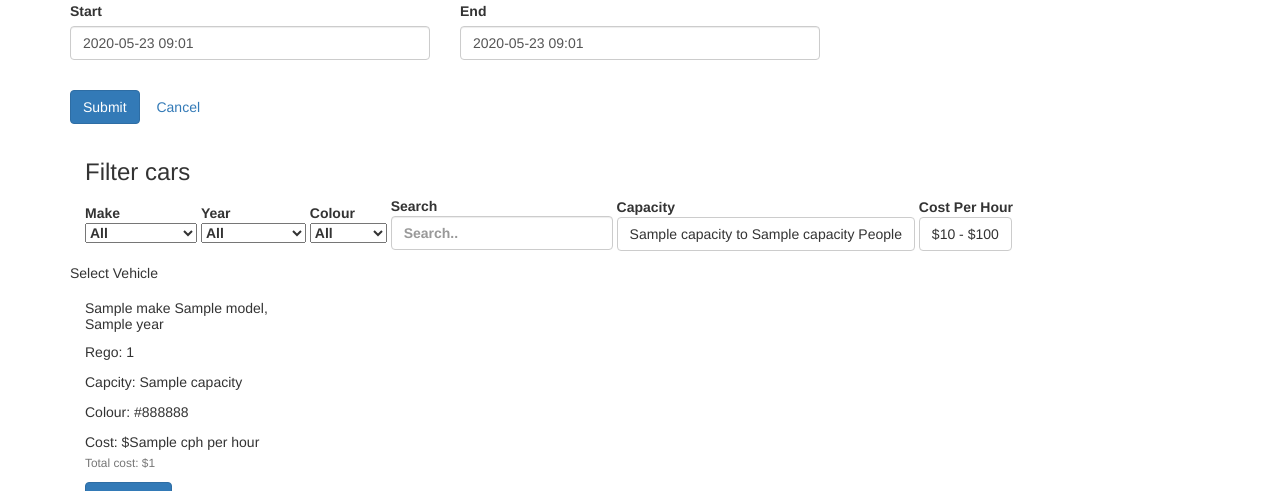
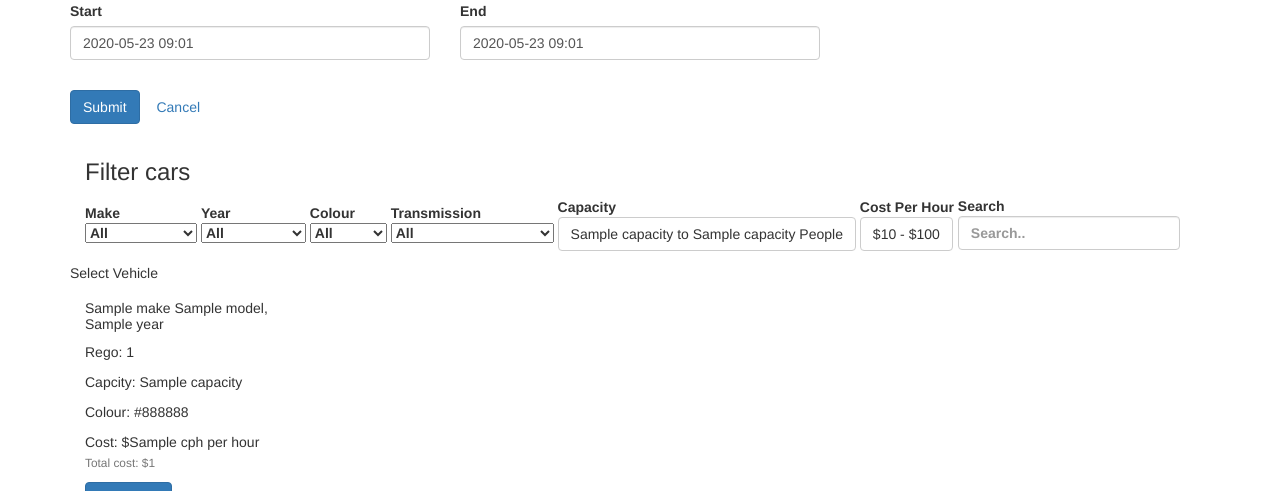
Before and after one commit to jordanwoodroffe/Rental-management, a Flask app: template templates/booking.html in a window 1280 px wide. Shown: the part 151-642 px from the top of the page. Run offline with Flask 2, Linux system fonts and the light colour scheme; tables that the repository leaves empty hold one stand-in row (values such as "Sample post"); the template is opened without the code that fills it: values that come from a table or form of the project are taken from there, most other values are stand-ins (such as "Sample title", 1, 10 or a date in 2020); parts of the project's set-up code (start-up, migrations or seed data) failed here and were passed over; some libraries are stand-ins or nearby versions.

Commit message:
add transmission to filter bar

```diff
--- a/static/scripts/booking.js
+++ b/static/scripts/booking.js
@@ -1,55 +1,3 @@
-function capacityChanged(){
-  capacityVal = document.getElementById('capacity-filter').value
-  var x = document.getElementsByClassName("car");
-  for (var i = 0; i < x.length; i++) {
-    var capacity = x[i].querySelectorAll(".capacity-value")[0].innerHTML.substring(9)
-    if (parseInt(capacity) < parseInt(capacityVal)){
-      x[i].style.display = "none";
-    } else {
-      x[i].style.display = "inline-block";
-    }
-  }
-}
-
-function colorFilter(){
-  colourVal = document.getElementById('colour-filter').value
-  var x = document.getElementsByClassName("car");
-  for (var i = 0; i < x.length; i++) {
-    var colour = x[i].querySelectorAll(".colour-value")[0].innerHTML.substring(8)
-    if (colour != colourVal){
-      x[i].style.display = "none";
-    } else {
-      x[i].style.display = "inline-block";
-    }
-  }
-}
-
-function makeFilter(){
-  makeVal = document.getElementById('make-filter').value
-  var x = document.getElementsByClassName("car");
-  for (var i = 0; i < x.length; i++) {
-    var make = x[i].querySelectorAll(".make-value")[0].innerHTML
-    if (!make.includes(makeVal)){
-      x[i].style.display = "none";
-    } else {
-      x[i].style.display = "inline-block";
-    }
-  }
-}
-
-function yearFilter(){
-  yearVal = document.getElementById('year-filter').value
-  var x = document.getElementsByClassName("car");
-  for (var i = 0; i < x.length; i++) {
-    var make = x[i].querySelectorAll(".make-value")[0].innerHTML
-    if (!make.includes(yearVal)){
-      x[i].style.display = "none";
-    } else {
-      x[i].style.display = "inline-block";
-    }
-  }
-}
-
 function update_capacity_range(){
   minLabel = document.getElementById('min-capacity');
   maxLabel = document.getElementById('max-capacity');
@@ -109,15 +57,17 @@ var filter = function() {
   searchVal = document.getElementById('search-box').value
   costMax = document.getElementById('cost-filter-max').value
   costMin = document.getElementById('cost-filter-min').value
+  transmissionVal = document.getElementById('transmission-filter').value
 
   var x = document.getElementsByClassName("car");
   for (var i = 0; i < x.length; i++) {
     var make = x[i].querySelectorAll(".make-value")[0].innerHTML
     var colour = x[i].querySelectorAll(".colour-value")[0].innerHTML.substring(8)
+    var transmission = x[i].querySelectorAll(".transmission-value")[0].innerHTML
     var capacity = x[i].querySelectorAll(".capacity-value")[0].innerHTML.substring(9)
     var cost = x[i].querySelectorAll(".cost-value")[0].innerHTML.substr(7, x[i].querySelectorAll(".cost-value")[0].innerHTML.indexOf(' '))
 
-    if ((!make.toLowerCase().includes(searchVal.toLowerCase()) && searchVal != "") || (!make.includes(makeVal) && makeVal != 'All' )|| (!make.includes(yearVal) && yearVal != 'All' ) || (colour != colourVal && colourVal != 'All' ) || !((parseInt(capacity) <= parseInt(capacityMax)) && (parseInt(capacity) >= parseInt(capacityMin))) || !((parseInt(cost) <= parseInt(costMax)) && (parseInt(cost) >= parseInt(costMin))) ){
+    if ((transmission != transmissionVal && transmissionVal != 'All' ) || (!make.toLowerCase().includes(searchVal.toLowerCase()) && searchVal != "") || (!make.includes(makeVal) && makeVal != 'All' )|| (!make.includes(yearVal) && yearVal != 'All' ) || (colour != colourVal && colourVal != 'All' ) || !((parseInt(capacity) <= parseInt(capacityMax)) && (parseInt(capacity) >= parseInt(capacityMin))) || !((parseInt(cost) <= parseInt(costMax)) && (parseInt(cost) >= parseInt(costMin))) ){
       x[i].style.display = "none";
     } else {
       x[i].style.display = "inline-block";
--- a/templates/booking.html
+++ b/templates/booking.html
@@ -108,10 +108,13 @@
               </select>
             </label>
             <label>
-              <div>Search</div>
-                <div class="">
-                  <input class="form-control" type="search" placeholder="Search.." id="search-box" oninput="filter()">
-                </div>
+              <div>Transmission</div>
+              <select class="custom-select" name="transmission" id="transmission-filter" onchange="filter()">
+                <option value="All" selected>All</option>
+                {% for transmission in attributes['transmission'] %}
+                    <option value="{{ transmission }}">{{ transmission }}</option>
+                {% endfor %}
+              </select>
             </label>
             <label>
               <div>Capacity</div>
@@ -171,6 +174,12 @@
                   </div>
                 </div>
             </label>
+            <label>
+              <div>Search</div>
+                <div class="">
+                  <input class="form-control" type="search" placeholder="Search.." id="search-box" oninput="filter()">
+                </div>
+            </label>
           </div>
         {% endif %}
       <div class="row justify-content-center mb-3">
--- a/website.py
+++ b/website.py
@@ -582,6 +582,12 @@ def make_attributes(car_data: []) -> {set}:
         attributes['year'].add(car['model']['year'])
         attributes['capacity'].add(car['model']['capacity'])
         attributes['cost'].add(car['cph'])
+        attributes['transmission'].add(car['model']['transmission'])
+        attributes['weight'].add(car['model']['weight'])
+        attributes['length'].add(car['model']['length'])
+        attributes['load_index'].add(car['model']['load_index'])
+        attributes['engine_capacity'].add(car['model']['engine_capacity'])
+        attributes['ground_clearance'].add(car['model']['ground_clearance'])
     return attributes
 
 
```
